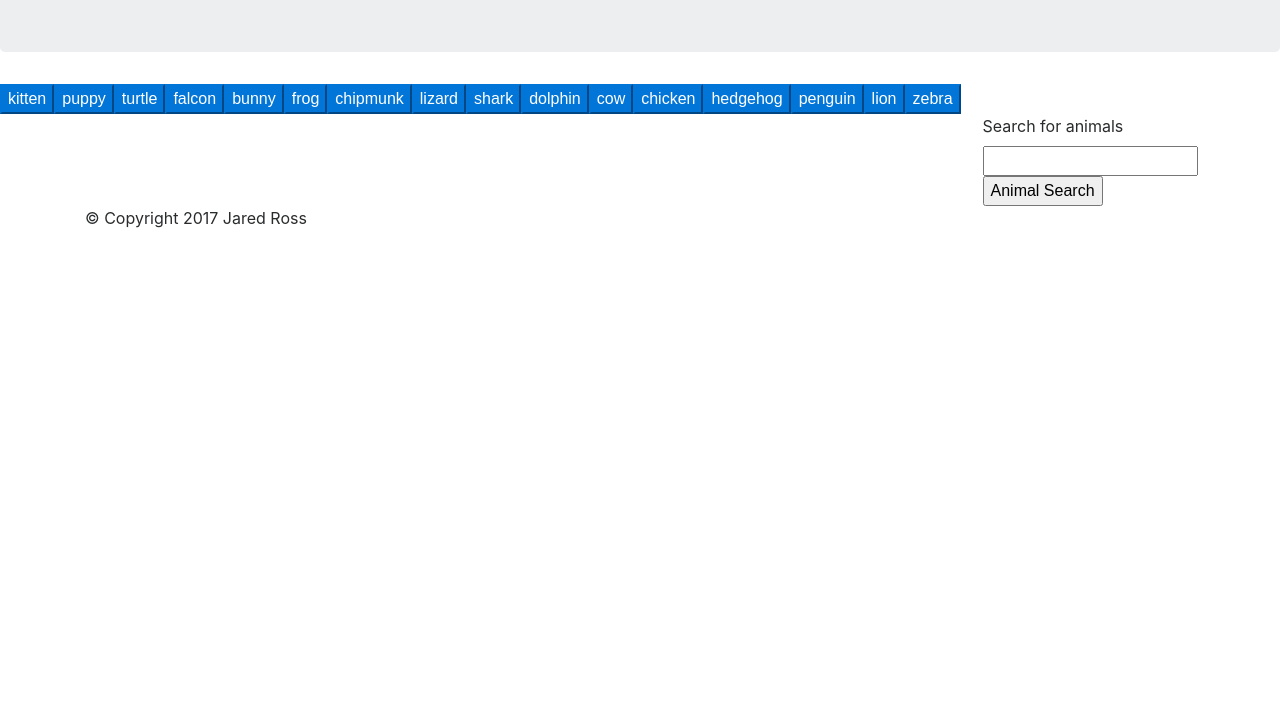
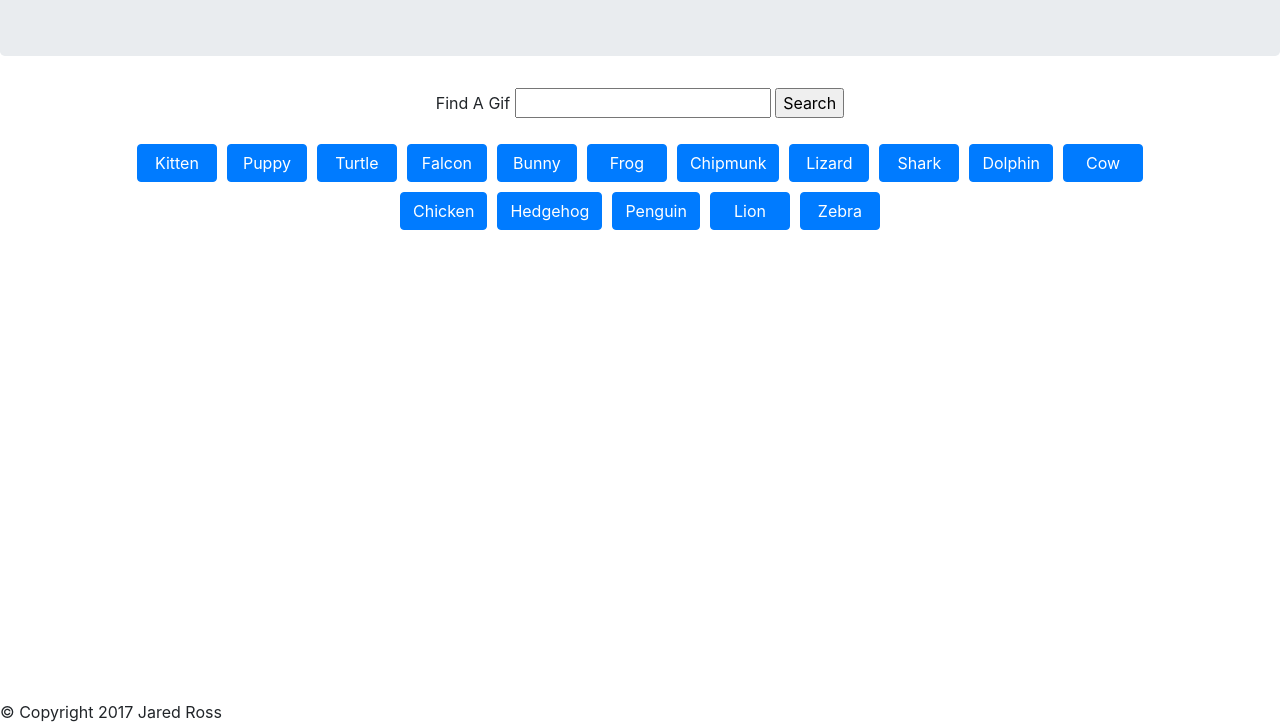
Before and after one commit to JaredRoss14/GIPHY_API_HW, a plain HTML site: page index.html in a window 1280 px wide. Shown: the part 128-852 px from the top of the page. Before the commit the page ends 800 px from the top, so only its background shows below. Drawn offline with nearby package versions, Linux system fonts and the light colour scheme.

Commit message:
basic changes

```diff
--- a/assets/css/style.css
+++ b/assets/css/style.css
@@ -0,0 +1,8 @@
+.animal {
+  margin: 5px;
+  min-width: 80px;
+}
+
+#giphy-buttons {
+  min-height: 70vh;
+}
--- a/assets/javascript/app.js
+++ b/assets/javascript/app.js
@@ -1,30 +1,54 @@
-$(document).ready(function(){
+var animals = ["kitten",
+  "puppy",
+  "turtle",
+  "falcon",
+  "bunny",
+  "frog",
+  "chipmunk",
+  "lizard",
+  "shark",
+  "dolphin",
+  "cow",
+  "chicken",
+  "hedgehog",
+  "penguin",
+  "lion",
+  "zebra"];
 
-	var animals = ["kitten", "puppy", "turtle", "falcon", "bunny", "frog", "chipmunk", "lizard", "shark", "dolphin", "cow", "chicken", "hedgehog", "penguin", "lion", "zebra"];
-
+// Function to render buttons
 function renderButtons() {
 
-    // Deleting the movie buttons prior to adding new movie buttons
-    // (this is necessary otherwise we will have repeat buttons)
+  // Empty the gif buttons array
   $("#giphy-buttons").empty();
 
-    // Looping through the array of movies
+  // Dynamically generate buttons for each animal in the array.
   for (var i = 0; i < animals.length; i++) {
 
-    	// Then dynamicaly generating buttons for each movie in the array.
     // This code $("<button>") is all jQuery needs to create the start and end tag. (<button></button>)
     var a = $("<button>");
-    	// Adding a class
-    	a.addClass("animal btn-primary");
-    	// Adding a data-attribute with a value of the movie at index i
+
+    // Adding classes to button
+    a.addClass("animal btn btn-primary");
+
+    // Adding a data-attribute
     a.attr("data-name", animals[i]);
-    	// Providing the button's text with a value of the movie at index i
-    	a.text(animals[i]);
+
+    // Add text to the button
+    a.text(firstUpperCase(animals[i]));
     // Adding the button to the HTML
     $("#giphy-buttons").append(a);
   }
 };
 
+// Function to capitalize the first letter of a word.
+function firstUpperCase(string) {
+  return string.charAt(0).toUpperCase() + string.slice(1);
+}
+
+
+
+$(document).ready(function () {
+  renderButtons();
   $("#animal-search").on("click", function(event) {
 
   	event.preventDefault(); //Prevents an event's default behavior (ex: stopping submit button from submitting a form when clicked)
@@ -77,17 +101,8 @@ $(document).ready(function(){
     });
 
 
-
-
-
-
-
-
-
-
-
-
-    $("button").on("click", function() {
+  $("btn").on("click", function () {
+      console.log("FIRSE")
       // In this case, the "this" keyword refers to the button that was clicked
       var animal = $(this).attr("data-name");
 
@@ -137,16 +152,5 @@ $(document).ready(function(){
         });
     });
 
-
-
-
-
-
-
-
-
-
-
-
 renderButtons();
 });
--- a/index.html
+++ b/index.html
@@ -4,43 +4,43 @@
 	<meta charset="UTF-8">
 	<meta name="viewport" content="width=device-width, initial-scale=1">
 	<link rel="stylesheet" type="text/css" href="assets/css/reset.css">
-		<link rel="stylesheet" href="https://maxcdn.bootstrapcdn.com/bootstrap/4.0.0-alpha.6/css/bootstrap.min.css" integrity="sha384-rwoIResjU2yc3z8GV/NPeZWAv56rSmLldC3R/AZzGRnGxQQKnKkoFVhFQhNUwEyJ" crossorigin="anonymous">
+	<link rel="stylesheet" href="https://maxcdn.bootstrapcdn.com/bootstrap/4.0.0/css/bootstrap.min.css" integrity="sha384-Gn5384xqQ1aoWXA+058RXPxPg6fy4IWvTNh0E263XmFcJlSAwiGgFAW/dAiS6JXm" crossorigin="anonymous">
 	<link rel="stylesheet" type="text/css" href="assets/css/style.css">
 	<title>GIPHY API | By Jared Ross</title>
 </head>
 <body>
-
-		<!-- **** Header Div **** -->
 	<div class="jumbotron">
-			<h1>Animal Gifs</h1>
+		<h1 class="text-center">Giphy Search</h1>
 	</div>
 
-		<!-- **** Button Div **** -->
+	<div class="container-fluid">
 		<div class="row">
-			<div class="col-md-12" id="giphy-buttons"></div>
+			<div class="offset-md-3 col-md-6 offset-xs-0 col-xs-12">
+				<form class="text-center">
+					<div class="form-group">
+						<label for="animal-input">Find A Gif</label>
+						<input type="text" id="animal-input">
+						<input id="animal-search" type="submit" value="Search">
 					</div>
-
-		<div class="row">
-			<!-- **** Giphy Container **** -->
-			<div class="col-md-9" id="giphy-here"></div>
-
-			<!-- **** Search Div **** -->
-			<div class="col-md-3">
-				<form id="animal-form">
-      		<label for="animal-input">Search for animals</label>
-      		<input type="text" id="animal-input"><br>
-      		<input id="animal-search" type="submit" value="Animal Search">
 				</form>
 			</div>
 		</div>
 
 
+		<div class="row">
+			<div class="text-center offset-md-1 col-md-10" id="giphy-buttons"></div>
+		</div>
+
+		<div class="row">
+			<!-- **** Giphy Container **** -->
+			<div class="col-md-12" id="giphy-here"></div>
+		</div>
+</div>
+
 
 <!-- **** Footer Div **** -->
 <footer>
-		<div class="container">
 		&copy; Copyright 2017 Jared Ross
-		</div>
 </footer>
 
 <!-- **** Javascript & JQUERY **** -->
```
Lines whose indentation alone changed are shown as unchanged.
